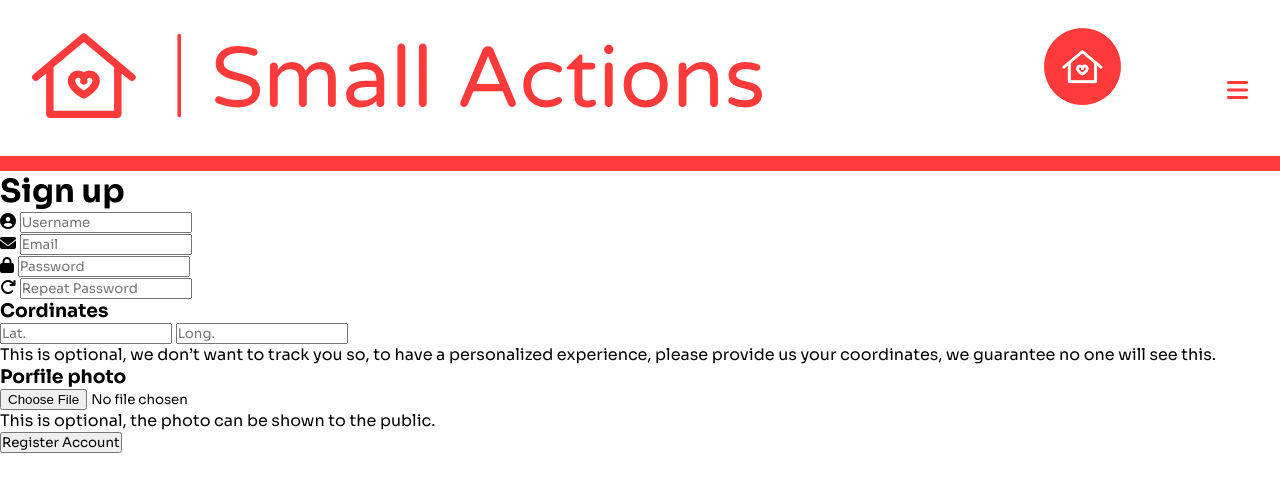
After one commit to manuelandres66/small_actions, a Django app: page /login/register in a window 1280 px wide. The commit adds this page. Shown: the top 492 px of the page. Run offline with Django 3.2, Linux system fonts and the light colour scheme; some libraries are stand-ins or nearby versions.

Commit message:
Register Backend

```diff
--- a/login/admin.py
+++ b/login/admin.py
@@ -3,7 +3,7 @@ from django.contrib import admin
 from .models import User
 
 class UserAdmin(admin.ModelAdmin):
-    filter_horizontal = ("visited",)
+    filter_horizontal = ("visited","groups")
 
 
 admin.site.register(User, UserAdmin)
--- a/login/forms.py
+++ b/login/forms.py
@@ -1,6 +1,21 @@
 from django import forms
-from django.forms import ModelForm
+from .models import User
 
 class FormLogin(forms.Form):
     username = forms.CharField(max_length=64, widget=forms.TextInput(attrs={'placeholder':'Username'}))
     password = forms.CharField(widget=forms.PasswordInput(attrs={'placeholder':'Password'}))
+
+class FromCreateUser(forms.ModelForm):
+    password = forms.CharField(widget=forms.PasswordInput(attrs={'placeholder':'Password'}))
+    repeat_password = forms.CharField(widget=forms.PasswordInput(attrs={'placeholder':'Repeat Password'}))
+
+    def __init__(self, *args, **kwargs):
+        super().__init__(*args, **kwargs)
+        self.fields['username'].widget.attrs.update({'placeholder': 'Username'})
+        self.fields['email'].widget.attrs.update({'placeholder': 'Email'})
+        self.fields['latitude'].widget.attrs.update({'placeholder': 'Lat.'})
+        self.fields['longitude'].widget.attrs.update({'placeholder': 'Long.'})
+
+    class Meta:
+        model = User
+        fields = ('username', 'email', 'password', 'latitude', 'longitude', 'photo')
--- a/login/urls.py
+++ b/login/urls.py
@@ -3,5 +3,6 @@ from . import views
 
 urlpatterns = [
     path('', views.entry, name="login"),
-    path('logout/', views.out, name="logout")
+    path('logout', views.out, name="logout"),
+    path('register', views.register, name="register")
 ]
--- a/login/views.py
+++ b/login/views.py
@@ -1,9 +1,10 @@
 from django.shortcuts import render, redirect, reverse
 from django.http import HttpResponse
 from django.contrib.auth import logout, authenticate, login
+from django.contrib.auth.models import Group
 
-from .forms import FormLogin
-
+from .forms import FormLogin, FromCreateUser
+from .models import User
 # Create your views here.
 def entry(request):
     form = FormLogin()
@@ -28,3 +29,31 @@ def entry(request):
 def out(request):
     logout(request)
     return redirect(reverse('index'))
+
+def register(request):
+    form = FromCreateUser()
+    error = ""
+
+    if request.method == "POST":
+        form = FromCreateUser(request.POST, request.FILES)
+        if form.is_valid():
+            if form.cleaned_data['password'] == form.cleaned_data['repeat_password']:
+                print(form.cleaned_data['photo'])
+                new_user = User.objects.create_user(
+                    username=   form.cleaned_data['username'],
+                    password=   form.cleaned_data['password'],
+                    email=      form.cleaned_data['email'],
+                    latitude=   form.cleaned_data['latitude'],
+                    longitude = form.cleaned_data['longitude'],
+                    photo =     form.cleaned_data['photo']
+                )
+
+                group = Group.objects.get(name='Client')
+                new_user.groups.add(group)
+                new_user.save()
+
+                return redirect(reverse('login'))
+            else:
+                error = "Passwords don't match"
+
+    return render(request, 'login/register.html', {'form' : form, 'error':error})
--- a/static/login/css/login.css
+++ b/static/login/css/login.css
@@ -79,6 +79,10 @@ span {
     font-size: 24px;
     font-weight: 400;
     margin-top: 2vh;
+}
+
+#links a {
+    color: #000;
 }
 
 #register {
--- a/templates/login/login.html
+++ b/templates/login/login.html
@@ -10,7 +10,7 @@
         <div id="for_animation">
             <div id="sigin">
                 <img src="{% static 'maps/images/logo_small_icon_only_inverted.png' %}" alt="logo">
-                <h1>Sig in</h1>
+                <h1>Sign in</h1>
                 <span>{{error}}</span>
                 <form method="POST">  {% csrf_token %}
                     <div class="field">
@@ -29,7 +29,7 @@
             </div>
             <div id="links">
                 <a>Forgot Password?</a>
-                <a id="register">REGISTER HERE</a>
+                <a id="register" href="{% url 'register'%}">REGISTER HERE</a>
             </div>
         </div>
     </body>
--- /dev/null
+++ b/templates/login/register.html
@@ -0,0 +1,52 @@
+<!DOCTYPE html>
+<html lang="en">
+    <head>
+        <title>Sign up | Small Actions</title>
+    </head>
+    {% include 'maps/nav.html' %}
+    <body>
+        <div>
+            <h1>Sign up</h1>
+            <span>{{error}}</span>
+            <form method="POST" enctype="multipart/form-data"> {% csrf_token %}
+                <div>
+                    <i class="fas fa-user-circle"></i>
+                    {{form.username}}
+                    <span>{{form.username.errors}}</span>
+                </div>
+                <div>
+                    <i class="fas fa-envelope"></i>
+                    {{form.email}}
+                    <span>{{form.email.errors}}</span>
+                </div>
+                <div>
+                    <i class="fas fa-lock"></i>
+                    {{form.password}}
+                    <span>{{form.password.errors}}</span>
+                </div>
+                <div>
+                    <i class="fas fa-redo"></i>
+                    {{form.repeat_password}}
+                    <span>{{form.repeat_password.errors}}</span>
+                </div>
+                <div>
+                    <h3>Cordinates</h3>
+                    <div>
+                        {{form.latitude}}
+                        <span>{{form.latitude.errors}}</span>
+                        {{form.longitude}}
+                        <span>{{form.longitude.errors}}</span>
+                    </div>
+                    <p>This is optional, we don’t want to track you so, to have a personalized experience, please provide us your coordinates, we guarantee no one will see this.</p>
+                </div>
+                <div>
+                    <h3>Porfile photo</h3>
+                    {{form.photo}}
+                    <span>{{form.photo.errors}}</span>
+                    <p>This is optional, the photo can be shown to the public.</p>
+                </div>
+                <input type="submit" value="Register Account">
+            </form>
+        </div>
+    </body>
+</html>
```
Also changed, not shown: db.sqlite3, media/people/5d8b96d7d375e.r_1569429577219.0-163-3000-1652.jpeg (deleted), media/people/7.jpg (added), media/people/d49e8227-e321-4829-a2b2-ffbd37894699.jpg (deleted), media/people/foto-perfil-generica.jpg (deleted).
